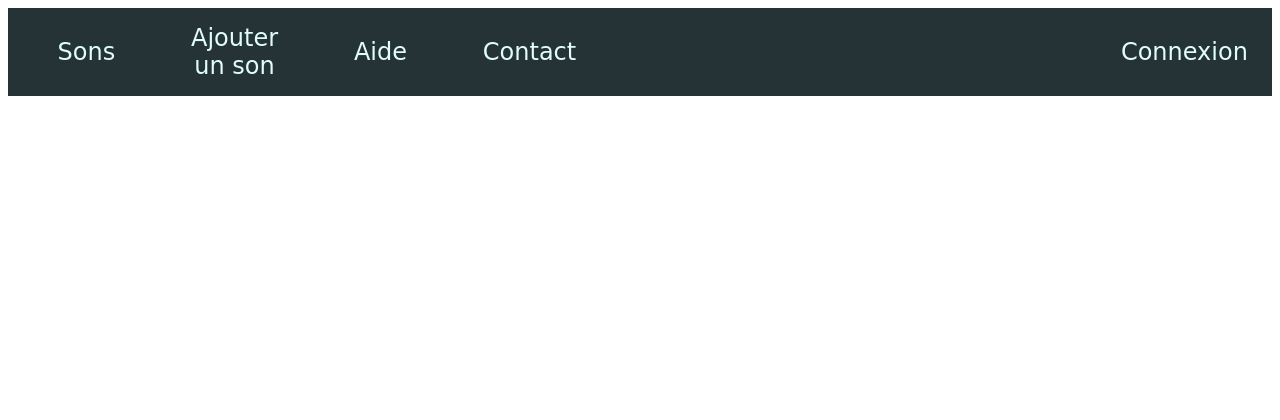
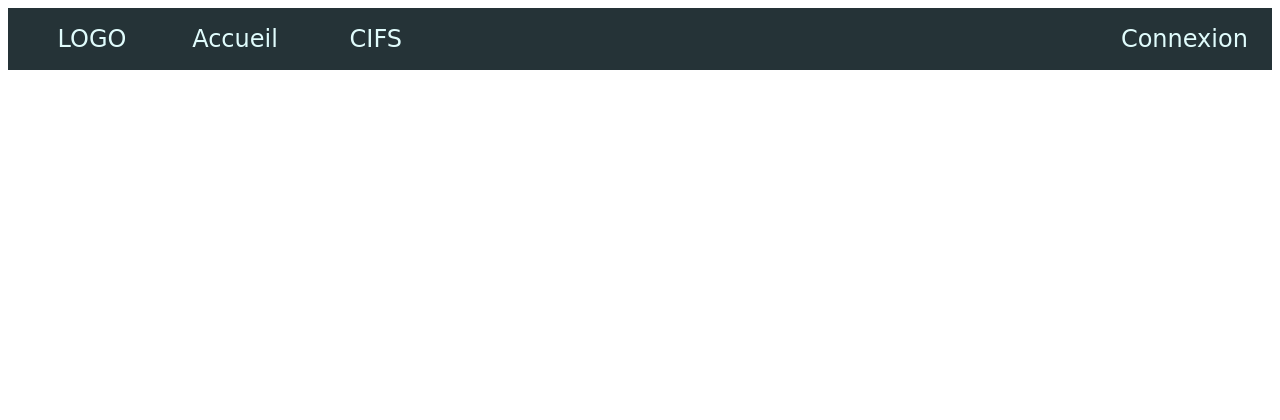
Before and after one commit to Samfernande/P_Web2-ferreira-fernandez, a PHP site: template website/view/head.php in a window 1280 px wide. Shown: the top 420 px of the page. Run offline with PHP 8.4, Linux system fonts and the light colour scheme; the template is opened without the code that fills it, so the values that code supplies are empty; some web fonts are replaced.

Commit message:
Ajout d'un dropdown

```diff
--- a/website/resources/css/animations.css
+++ b/website/resources/css/animations.css
@@ -5,6 +5,7 @@
     transition: background-color 0.2s ease-in-out, transform 0.2s ease-in-out;
 }
 
+/*Place une ligne en dessous de l'élément parent*/
 .animationLink::before {
     content: "";
     position: absolute;
@@ -15,6 +16,7 @@
     transition: width 0.2s ease-in-out;
 }
 
+/*Augmente la taille du texte quand la souris passe au-dessus*/
 .animationLink:hover {
     transform: scale(1.15);
 }
@@ -23,11 +25,31 @@
     width: 100%;
 }
 
-.rotatingElement {
-    animation: spinning 1.5s ease-out;
+  .dropdown {
+    position: relative;
+    display: inline-block;
   }
 
-  @keyframes spinning {
-    from {transform: rotate(0deg);}
-    to {transform: rotate(360deg);}
+  .dropdown-content {
+    display: none;
+    position: absolute;
+    background-color: #5C6C73;
+    min-width: 160px;
+    overflow: auto;
+    box-shadow: 0px 8px 16px 0px rgba(0,0,0,0.2);
+    z-index: 1;
   }
+
+  .dropdown-content a {
+    padding: 4% 2%;
+    text-decoration: none;
+    display: block;
+  }
+
+  .dropdown a:hover {
+    background-color: #ddd;
+}
+
+  .show {
+    display: block;
+}
--- a/website/resources/css/positions.css
+++ b/website/resources/css/positions.css
@@ -81,5 +81,5 @@
 }
 
 .sideMarge {
-    margin: 0 5%;
+    margin: 0 10%;
 }
--- a/website/resources/css/style.css
+++ b/website/resources/css/style.css
@@ -1,10 +1,11 @@
 @import url('https://fonts.googleapis.com/css2?family=Edu+SA+Beginner:wght@500&display=swap');
 
 
-li, h1, h2, p, a {
+li, h1, h2, p, a, button {
     font-family: 'Edu SA Beginner', cursive;
     font-size: 150%;
     text-align: center;
+    text-decoration: none;
 }
 
 ul, li {
@@ -28,3 +29,10 @@ ul, li {
     border-top: 2px solid #E0FCFC;
     margin: 2% auto; /* pour centrer la ligne*/
 }
+
+.dropbtn {
+    background-color: #253337;
+    color: #E0FCFC;
+    border: none;
+    cursor: pointer;
+  }
--- /dev/null
+++ b/website/resources/js/dropdown.js
@@ -0,0 +1,31 @@
+
+/*Quand l'utilisateur clique sur le bouton, cache ou montre les éléments de la liste déroulante */
+function myFunction() {
+
+  document.getElementById("myDropdown").classList.toggle("show");
+
+}
+
+// Ferme la liste déroulante si l'utilisateur clic hors du bouton
+window.onclick = function(event) {
+
+    // Si le clique est hors du bouton
+
+  if (!event.target.matches('.dropbtn'))
+  {
+
+    // Récupère le contenu du bouton
+    var dropdowns = document.getElementsByClassName("dropdown-content");
+
+    // Si l'élément du contenu du bouton contien "show", lui retire l'attribut. (Puis le cache)
+    for (i = 0; i < dropdowns.length; i++)
+    {
+
+      if (dropdowns[i].classList.contains('show'))
+      {
+        dropdowns[i].classList.remove('show');
+      }
+
+    }
+  }
+}
--- a/website/view/head.php
+++ b/website/view/head.php
@@ -4,4 +4,5 @@
         <link rel="stylesheet" href="/website/resources/css/colors.css">
         <link rel="stylesheet" href="/website/resources/css/animations.css">
         <link rel="stylesheet" href="/website/resources/css/positions.css">
+        <script src="/website/resources/js/dropdown.js"></script>
 </head>
--- a/website/view/header.php
+++ b/website/view/header.php
@@ -3,21 +3,25 @@
         <div class = "containerSpaceBetween noMarge">
 
             <ul class = alignLeft>
+
                 <li class = "colorWhite animationLink">
-                    Sons
+                    LOGO
                 </li>
 
-                <li class = "colorWhite animationLink">
-                    Ajouter un son
+                <li class = "colorWhite animationLink sideMarge">
+                    Accueil
                 </li>
 
-                <li class = "colorWhite animationLink">
-                    Aide
+                <li class = "colorWhite animationLink sideMarge">
+                    <div class="dropdown">
+                        <button onclick="myFunction()" class="dropbtn textSmall">CIFS</button>
+                        <div id="myDropdown" class="dropdown-content">
+                            <a href="#home" class = "textSmall colorWhite">Tous les CIFS</a>
+                            <a href="#about" class = "textSmall colorWhite">Ajouter un CIF</a>
+                        </div>
+                    </div>
                 </li>
 
-                <li class = "colorWhite animationLink">
-                    Contact
-                </li>
             </ul>
 
             <ul class = alignRight>
```
